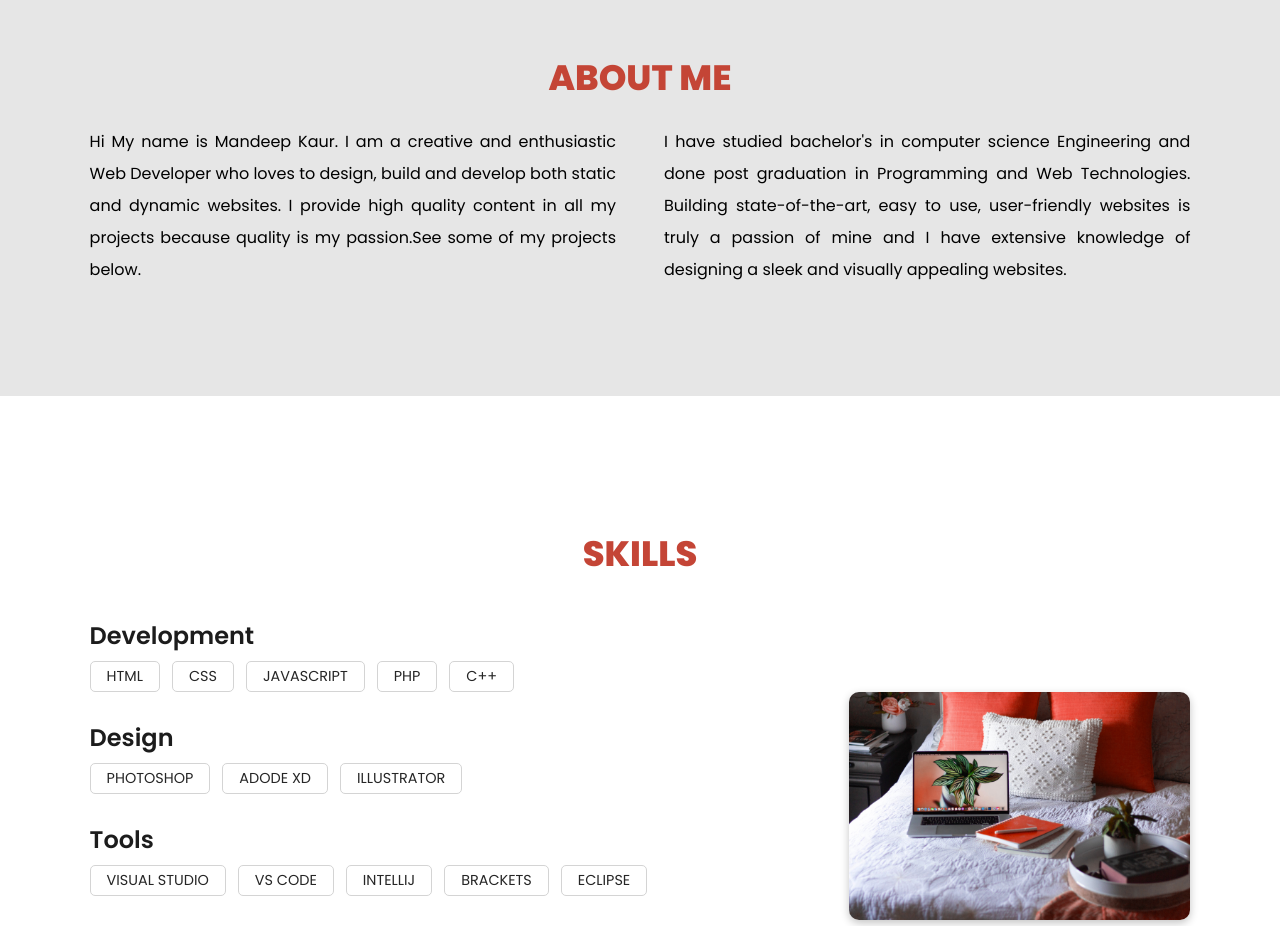
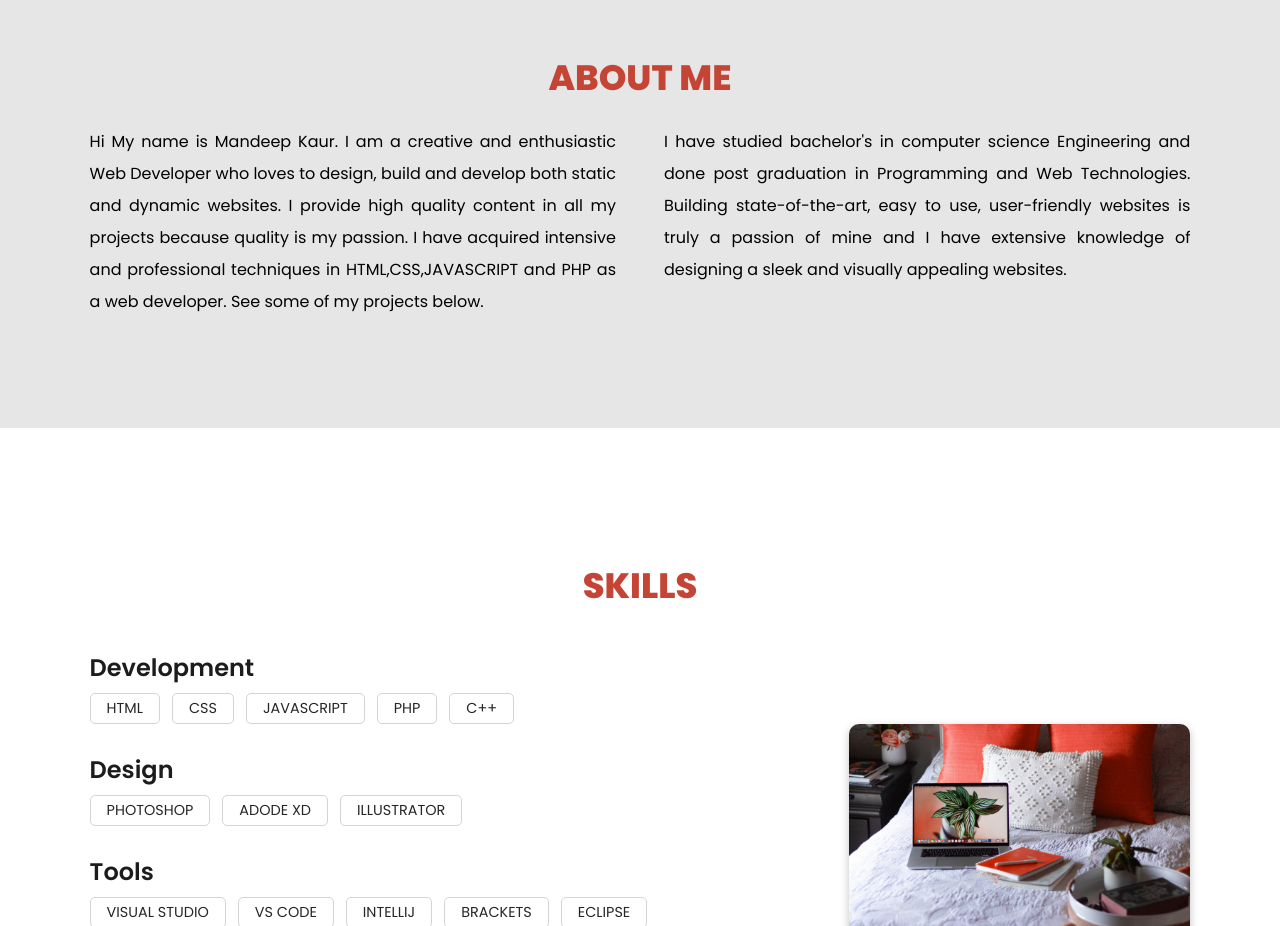
Before and after one commit to Mandeep369/Mandeep369.github.io, a plain HTML site: page index.html in a window 1280 px wide. Shown: the part 880-1806 px from the top of the page. Drawn offline with Linux system fonts and the light colour scheme.

Commit message:
Update index.html

```diff
--- a/index.html
+++ b/index.html
@@ -71,7 +71,7 @@
             <div class="aboutLeft">
                 <p>Hi My name is Mandeep Kaur. I am a creative and enthusiastic Web Developer who loves to
                     design, build and develop both static and dynamic websites. I provide high quality content
-                    in all my projects because quality is my passion.See some of my projects below.
+                    in all my projects because quality is my passion. I have acquired intensive and professional techniques in HTML,CSS,JAVASCRIPT and PHP as a web developer. See some of my projects below.
                 </p>
             </div>
             <div class="aboutRight">
```
